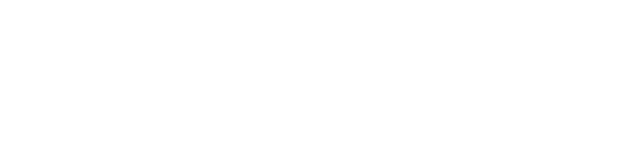
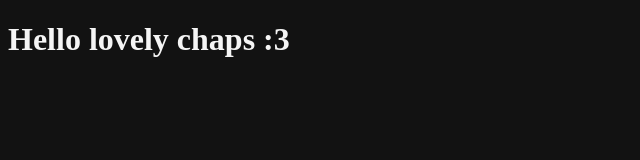
Before and after one commit to WaToArt/SeikaHirori, a plain HTML site: page index.html in a window 1280 px wide. Shown: the whole page, without its empty margins (0-640 px from the left). Drawn offline with Linux system fonts and the light colour scheme.

Commit message:
- Implemented Dark Mode - Created To-Do list.md - Created RFER.md

```diff
--- a/index.html
+++ b/index.html
@@ -1,6 +1,14 @@
 <!DOCTYPE html>
 <html lang="en">
-    <title>WaToArt's Page</title>
+    <head>
+        <title>WaToArt's Page</title>
+        <link rel="stylesheet" href="style.css">
+    </head>
+
+
+    <body>
+        <h1>Hello lovely chaps :3</h1>
+    </body>
 
 
 
--- /dev/null
+++ b/style.scss
@@ -0,0 +1,5 @@
+body {
+    color: whitesmoke;
+    background-color: #121212; // RFER 1
+
+}
```
Also changed, not shown: style.css (added), 3 other files.
